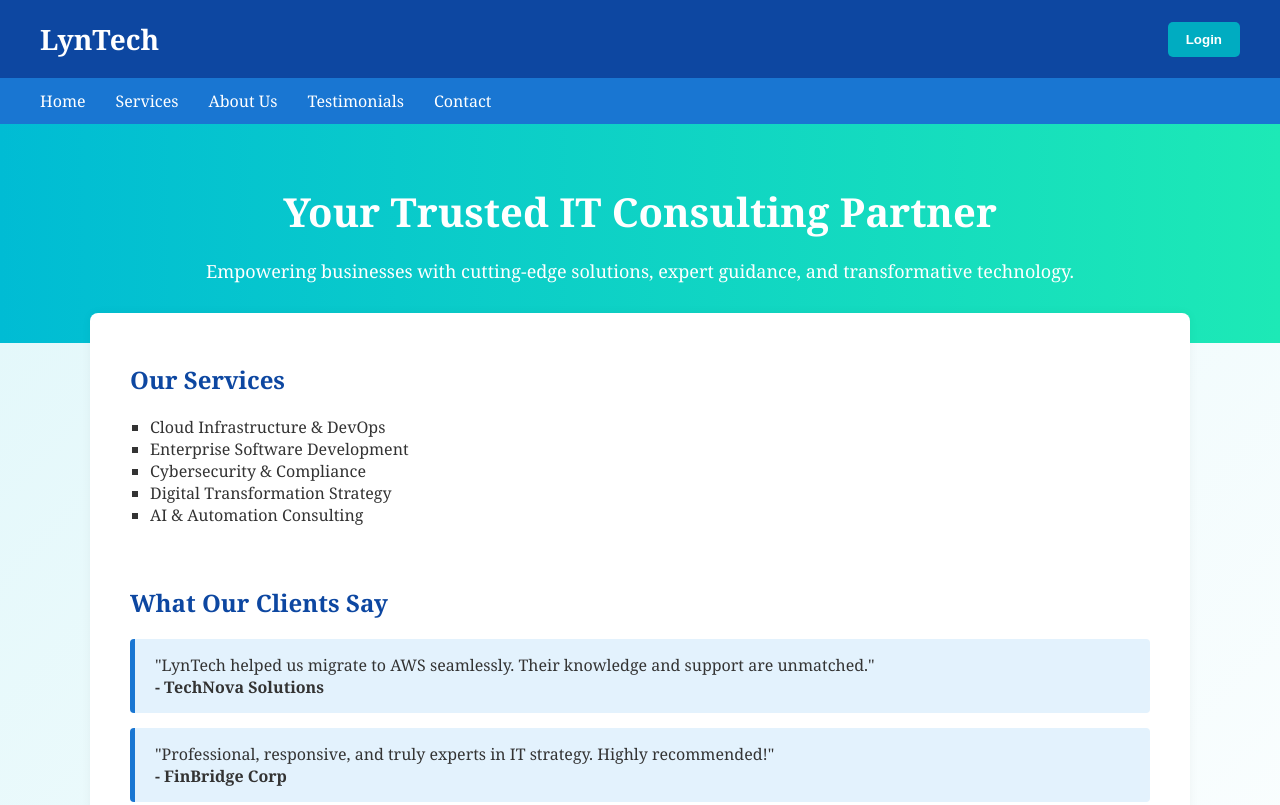
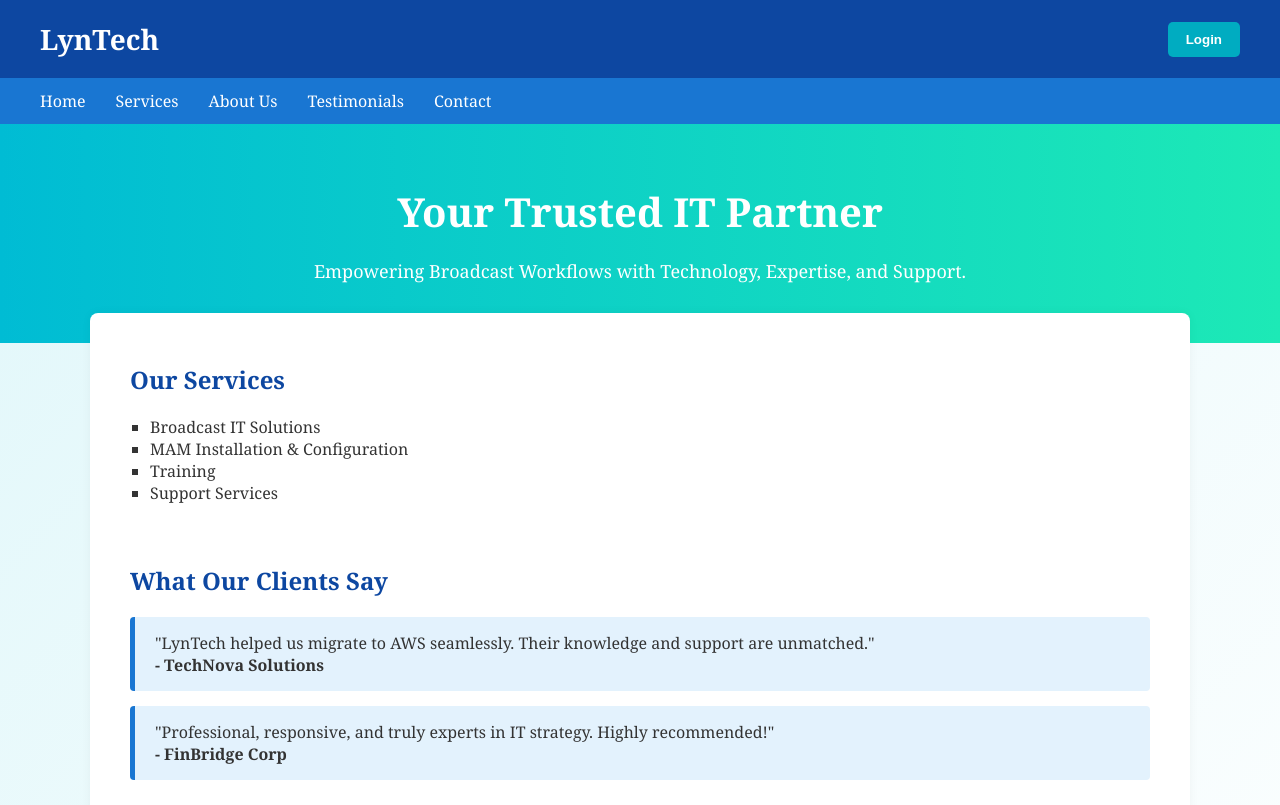
Before and after one commit to solomonkurian2008/lyntech, a plain HTML site: page index.html in a window 1280 px wide. Shown: the top 805 px of the page. Drawn offline with Linux system fonts and the light colour scheme.

Commit message:
Update index.html

```diff
--- a/index.html
+++ b/index.html
@@ -214,8 +214,8 @@
 
   <!-- Hero -->
   <div class="hero" id="home">
-    <h2>Your Trusted IT Consulting Partner</h2>
-    <p>Empowering businesses with cutting-edge solutions, expert guidance, and transformative technology.</p>
+    <h2>Your Trusted IT Partner</h2>
+    <p>Empowering Broadcast Workflows with Technology, Expertise, and Support.</p>
   </div>
 
   <!-- Content -->
@@ -223,11 +223,10 @@
     <section id="services">
       <h2>Our Services</h2>
       <ul class="services">
-        <li>Cloud Infrastructure & DevOps</li>
-        <li>Enterprise Software Development</li>
-        <li>Cybersecurity & Compliance</li>
-        <li>Digital Transformation Strategy</li>
-        <li>AI & Automation Consulting</li>
+        <li>Broadcast IT Solutions</li>
+        <li>MAM Installation & Configuration</li>
+        <li>Training</li>
+        <li>Support Services</li>
       </ul>
     </section>
 
```
